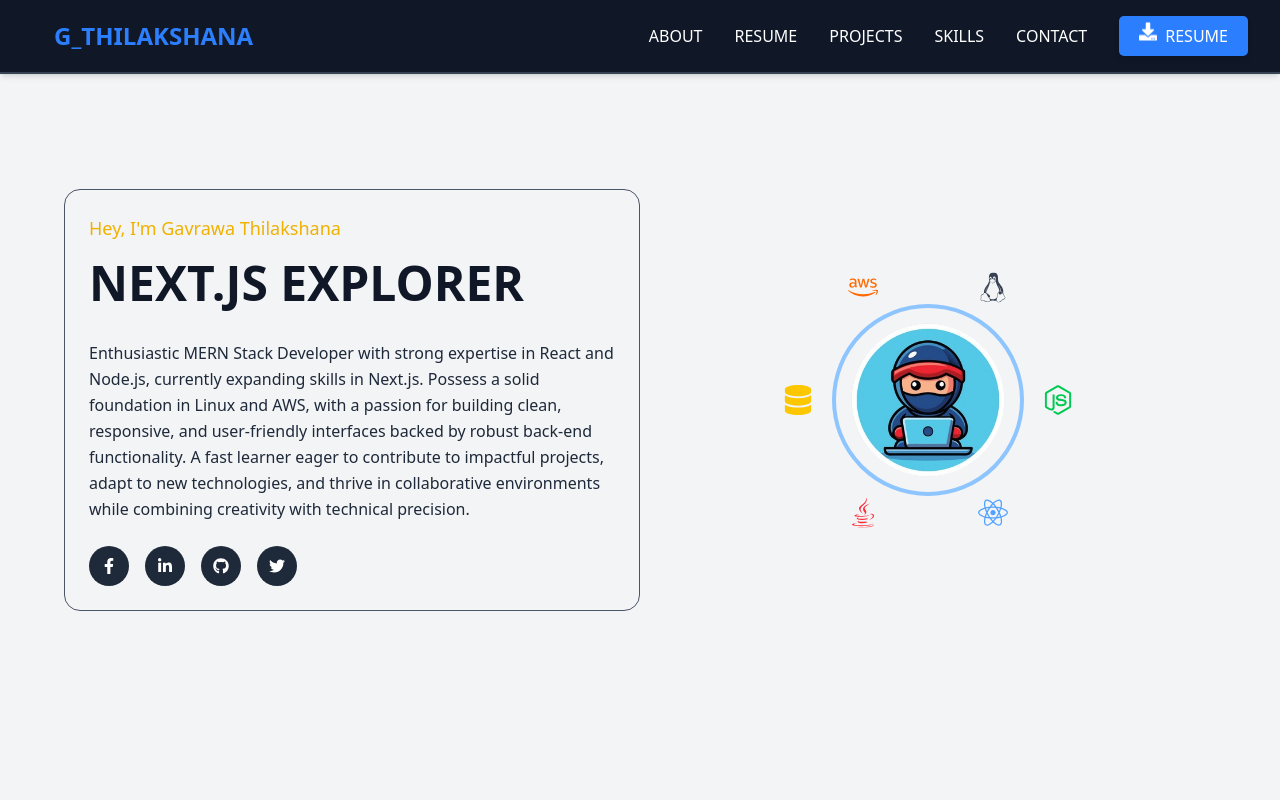
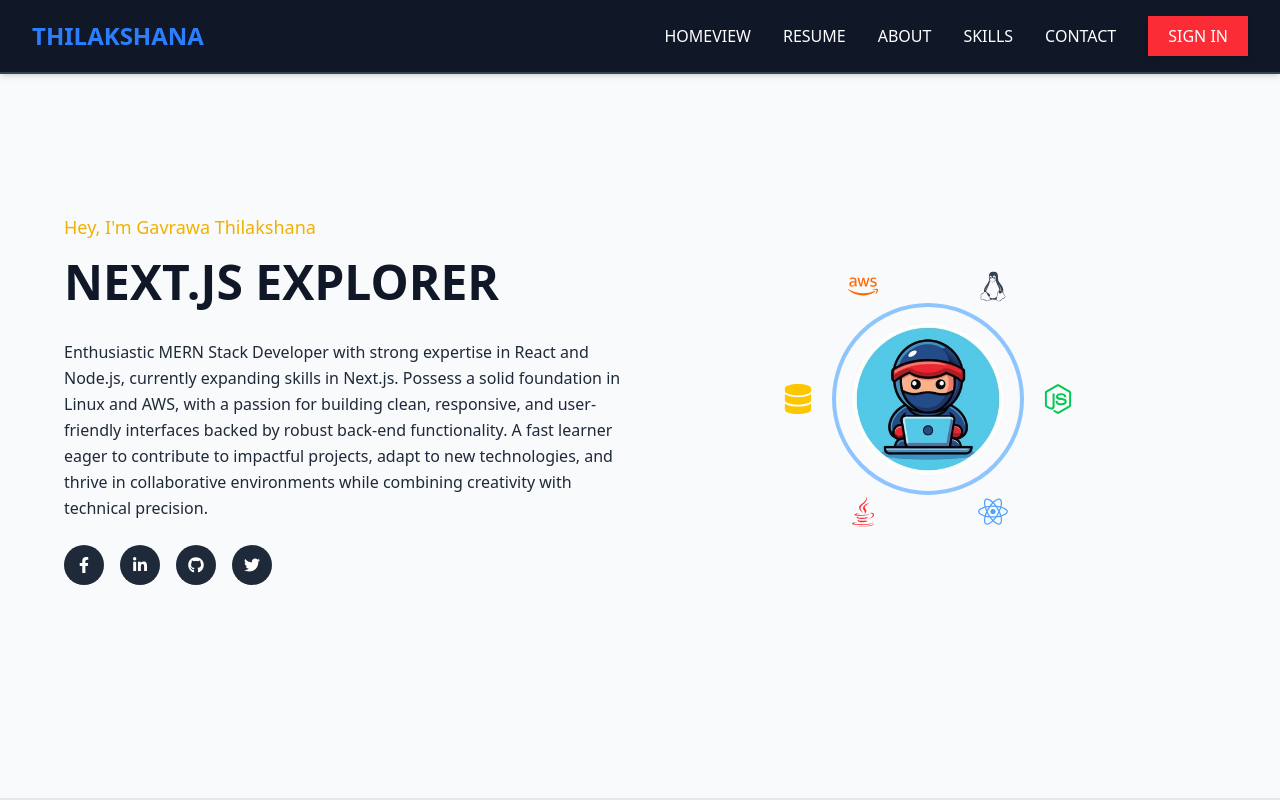
Before and after one commit to gthilakshana/thilakshana, a React (Vite) app: page / in a window 1280 px wide. Shown: the top 800 px of the page. Built offline with nearby package versions, Linux system fonts and the light colour scheme.

Commit message:
header Updated

```diff
--- a/src/components/about.jsx
+++ b/src/components/about.jsx
@@ -3,7 +3,7 @@ import { FaDownload } from "react-icons/fa";
 
 export default function About() {
     return (
-        <section id="about" className="bg-white py-16 px-6 md:px-16">
+        <section id="about" className="bg-white py-16 px-6 md:px-16 border-b-2 border-gray-200">
             <div className="max-w-6xl mx-auto grid md:grid-cols-2 gap-12 items-center">
 
                 {/* Left Side - Image */}
@@ -38,7 +38,7 @@ export default function About() {
                     {/* Animated Button */}
                     <Link
                         to="/contact"
-                        className="inline-flex items-center gap-2 px-6 py-3 rounded-md
+                        className="inline-flex items-center gap-2 px-6 py-3 uppercase
                         bg-blue-500 text-white font-medium shadow-md
                         hover:bg-blue-600 hover:scale-105 active:scale-95
                         transition-transform duration-300 ease-in-out"
--- a/src/components/contact.jsx
+++ b/src/components/contact.jsx
@@ -1,6 +1,6 @@
 export default function Contact() {
     return (
-        <section className="bg-gray-50 py-20 px-6 md:px-16">
+        <section id="contact" className="bg-gray-50 py-20 px-6 md:px-16">
             <div className="max-w-6xl mx-auto text-start">
                 {/* Section Header */}
                 <p className="text-sm font-medium text-blue-600">Get In Touch</p>
@@ -14,44 +14,47 @@ export default function Contact() {
             </div>
 
             {/* Contact Form */}
-            <form className="max-w-6xl mx-auto mt-12 bg-white shadow-lg rounded-3xl p-10 space-y-6">
+            <form className="max-w-6xl mx-auto mt-12 bg-white shadow-lg p-10 space-y-6">
                 <div className="grid grid-cols-1 md:grid-cols-2 gap-6">
                     <div>
                         <label className="block text-sm font-medium text-gray-700 mb-1">First Name</label>
                         <input
                             type="text"
-                            className="w-full px-5 py-3 border border-gray-300 rounded-xl focus:ring-2 focus:ring-blue-400 focus:outline-none transition"
+                            placeholder="First Name"
+                            className="w-full px-5 py-3 border  border-gray-300 rounded-xl focus:ring-2 focus:ring-gray-200 focus:outline-none transition"
                         />
                     </div>
                     <div>
                         <label className="block text-sm font-medium text-gray-700 mb-1">Last Name</label>
                         <input
                             type="text"
-                            className="w-full px-5 py-3 border border-gray-300 rounded-xl focus:ring-2 focus:ring-blue-400 focus:outline-none transition"
+                            placeholder="Last Name"
+                            className="w-full px-5 py-3 border border-gray-300 rounded-xl focus:ring-2 focus:ring-gray-200 focus:outline-none transition"
                         />
                     </div>
                 </div>
-
                 <div className="grid grid-cols-1 md:grid-cols-2 gap-6">
                     <div>
                         <label className="block text-sm font-medium text-gray-700 mb-1">Email</label>
                         <input
                             type="email"
-                            className="w-full px-5 py-3 border border-gray-300 rounded-xl focus:ring-2 focus:ring-blue-400 focus:outline-none transition"
+                            placeholder="Email"
+                            className="w-full px-5 py-3 border border-gray-300 rounded-xl focus:ring-2 focus:ring-gray-200 focus:outline-none transition"
                         />
                     </div>
                     <div>
                         <label className="block text-sm font-medium text-gray-700 mb-1">Phone Number</label>
                         <input
                             type="text"
-                            className="w-full px-5 py-3 border border-gray-300 rounded-xl focus:ring-2 focus:ring-blue-400 focus:outline-none transition"
+                            placeholder="Phone Number"
+                            className="w-full px-5 py-3 border border-gray-300 rounded-xl focus:ring-2 focus:ring-gray-200 focus:outline-none transition"
                         />
                     </div>
                 </div>
 
                 <div>
                     <label className="block text-sm font-medium text-gray-700 mb-1">Choose a Topic</label>
-                    <select className="w-full px-5 py-3 border border-gray-300 rounded-xl focus:ring-2 focus:ring-blue-400 focus:outline-none transition">
+                    <select className="w-full px-5 py-3 border border-gray-300 rounded-xl focus:ring-2 focus:ring-gray-200 focus:outline-none transition">
                         <option>Select One...</option>
                         <option>Web Development</option>
                         <option>UI/UX Design</option>
@@ -64,15 +67,12 @@ export default function Contact() {
                     <label className="block text-sm font-medium text-gray-700 mb-1">Message</label>
                     <textarea
                         rows="5"
-                        className="w-full px-5 py-3 border border-gray-300 rounded-xl focus:ring-2 focus:ring-blue-400 focus:outline-none transition"
+                        className="w-full px-5 py-3 border border-gray-300 rounded-xl focus:ring-2 focus:ring-blue-200 focus:outline-none transition"
                         placeholder="Type your message..."
                     ></textarea>
                 </div>
 
-                <div className="flex items-center space-x-2">
-                    <input type="checkbox" className="w-5 h-5 text-blue-600 rounded border-gray-300" />
-                    <label className="text-sm text-gray-700">I accept the terms</label>
-                </div>
+
 
                 <div className="text-center">
                     <button
--- a/src/components/header.jsx
+++ b/src/components/header.jsx
@@ -1,63 +1,80 @@
-import { Link } from "react-router-dom";
-import { FaDownload } from "react-icons/fa";
+import { useState } from "react";
+import { FaBars, FaTimes } from "react-icons/fa";
 
 export default function Header() {
+    const [isOpen, setIsOpen] = useState(false);
+
+    const toggleMenu = () => setIsOpen(!isOpen);
+
+    const handleScroll = (id) => {
+        const section = document.getElementById(id);
+        if (section) {
+            section.scrollIntoView({ behavior: "smooth" });
+        }
+        setIsOpen(false);
+    };
+
     return (
         <header className="fixed top-0 left-0 w-full z-50 bg-gray-900 backdrop-blur-md shadow-md border-b-2 border-gray-700">
-            <div className="w-full mx-auto flex items-center justify-between px-8 py-4 ">
+            <div className="w-full mx-auto flex items-center justify-between px-6 md:px-8 py-4">
                 {/* Logo */}
-                <div className="w-[20%] flex items-center justify-center">
-                    <Link to="/">
-                        <span className="text-2xl font-bold text-blue-500 uppercase ">G_Thilakshana</span>
-                    </Link>
+                <div className="flex items-center justify-center w-full md:w-auto">
+                    <span
+                        className="text-xl sm:text-2xl font-bold text-blue-500 uppercase cursor-pointer"
+                        onClick={() => handleScroll("home")}
+                    >
+                        Thilakshana
+                    </span>
                 </div>
 
-                {/* Navigation */}
-                <nav className="w-[80%] hidden md:flex space-x-8 text-base uppercase items-center justify-end font-medium">
-                    <Link
-                        to="/home"
-                        className="flex items-center gap-2 text-white hover:text-blue-500 transition-colors"
+
+                {/* Desktop Navigation */}
+                <nav className="hidden md:flex space-x-8 text-base uppercase items-center justify-end font-medium w-[80%]">
+                    {["homeView", "resume", "about", "skills", "contact"].map((section) => (
+                        <span
+                            key={section}
+                            className="cursor-pointer text-white hover:text-blue-500 transition-colors"
+                            onClick={() => handleScroll(section)}
+                        >
+                            {section.charAt(0).toUpperCase() + section.slice(1)}
+                        </span>
+                    ))}
+                    <span
+                        className="px-5 py-2 bg-red-500 text-white font-medium shadow-md hover:bg-red-600 transition cursor-pointer"
+                        onClick={() => handleScroll("contact")}
                     >
-                        About
-                    </Link>
+                        Sign In
+                    </span>
+                </nav>
 
-                    <Link
-                        to="/resume"
-                        id="resume"
-                        className="flex items-center gap-2 text-white hover:text-blue-500 transition-colors"
+                {/* Mobile Menu Button */}
+                <div className="md:hidden flex items-center">
+                    <button onClick={toggleMenu} className="text-white text-2xl focus:outline-none">
+                        {isOpen ? <FaTimes /> : <FaBars />}
+                    </button>
+                </div>
+            </div>
+
+            {/* Mobile Menu */}
+            {isOpen && (
+                <div className="md:hidden bg-gray-900 w-full px-6 pb-6 space-y-4 text-center text-white uppercase font-medium">
+                    {["homeView", "resume", "about", "skills", "contact"].map((section) => (
+                        <span
+                            key={section}
+                            className="block py-2 cursor-pointer hover:text-blue-500 transition-colors"
+                            onClick={() => handleScroll(section)}
+                        >
+                            {section.charAt(0).toUpperCase() + section.slice(1)}
+                        </span>
+                    ))}
+                    <span
+                        className="block py-2 px-5 bg-red-500 rounded shadow-md hover:bg-red-600 transition mx-auto w-max cursor-pointer"
+                        onClick={() => handleScroll("contact")}
                     >
-                        Resume
-                    </Link>
-
-                    <Link
-                        to="/about"
-                        className="flex items-center gap-2 text-white hover:text-blue-500 transition-colors"
-                    >
-                        Projects
-                    </Link>
-
-                    <Link
-                        to="/skills"
-                        className="flex items-center gap-2 text-white hover:text-blue-500 transition-colors"
-                    >
-                        Skills
-                    </Link>
-
-                    <Link
-                        to="/contact"
-                        className="flex items-center gap-2 text-white hover:text-blue-500 transition-colors"
-                    >
-                        Contact
-                    </Link>
-
-                    <Link
-                        to="/contact"
-                        className="flex items-center gap-2 px-5 py-2 rounded-[5px]  bg-blue-500 text-white font-medium shadow-md hover:bg-blue-600 transition"
-                    >
-                        <FaDownload className="animate-bounce text-lg" /> Resume
-                    </Link>
-                </nav>
-            </div>
+                        Sign In
+                    </span>
+                </div>
+            )}
         </header>
     );
 }
--- a/src/components/homeView.jsx
+++ b/src/components/homeView.jsx
@@ -27,14 +27,14 @@ export default function HomeView() {
             if (window.innerWidth < 640) return 90;
             if (window.innerWidth < 768) return 110;
         }
-        return 130; // desktop
+        return 130;
     };
 
     return (
-        <section className="flex flex-col-reverse md:flex-row items-center justify-between bg-gray-100 px-6 md:px-16 py-10 md:py-0 min-h-screen">
+        <section id="homeView" className="flex flex-col-reverse md:flex-row items-center justify-between bg-gray-50 px-6 md:px-16 py-10 md:py-0 min-h-screen border-b-2 border-gray-200">
 
             {/* Left Content (Text) */}
-            <div className="w-full md:w-1/2 text-center md:text-left mt-6 md:mt-0 border border-gray-600 p-6 rounded-2xl">
+            <div className="w-full md:w-1/2 text-center md:text-left mt-6 md:mt-0  ">
                 <p className="text-yellow-500 text-lg font-medium">
                     Hey, I'm Gavrawa Thilakshana
                 </p>
@@ -100,7 +100,7 @@ export default function HomeView() {
                     <img
                         src="/logoP.png"
                         alt="Profile"
-                        className="relative z-10 w-36 sm:w-44 md:w-48 h-36 sm:h-44 md:h-48 rounded-full border-4 border-blue-300 hover:scale-105 transition-transform duration-300"
+                        className="relative z-10 w-40 sm:w-44 md:w-48 h-40 sm:h-44 md:h-48 rounded-full border-4 border-blue-300 hover:scale-105 transition-transform duration-300"
                     />
 
                     {/* Tech Icons */}
--- a/src/components/projects.jsx
+++ b/src/components/projects.jsx
@@ -47,7 +47,7 @@ export default function Projects() {
     const displayedProjects = showMore ? projects : projects.slice(0, initialCount);
 
     return (
-        <section className="bg-gray-100 py-16 px-6 md:px-16 border-b-2 border-gray-200">
+        <section className="bg-gray-50 py-16 px-6 md:px-16 border-b-2 border-gray-200">
             {/* Section Header */}
             <div className="flex items-center justify-between mb-10 max-w-6xl mx-auto">
                 <div>
--- a/src/components/resume.jsx
+++ b/src/components/resume.jsx
@@ -22,7 +22,7 @@ export default function Resume() {
     ];
 
     return (
-        <section id="resume" className="bg-gray-50 py-20 px-6 md:px-16  ">
+        <section id="resume" className="bg-gray-50 py-20 px-6 md:px-16 border-b-2 border-gray-200 ">
             <div className="max-w-6xl mx-auto ">
 
                 <h2 className="text-3xl md:text-4xl font-bold text-gray-900 mb-12 text-start uppercase">
--- a/src/components/skills.jsx
+++ b/src/components/skills.jsx
@@ -20,7 +20,7 @@ export default function Skills() {
     ];
 
     return (
-        <section className="bg-gray-100 py-16 px-6 md:px-16 border-b-2 border-gray-200">
+        <section id="skills" className="bg-gray-100 py-16 px-6 md:px-16 border-b-2 border-gray-200">
             <div className="max-w-6xl mx-auto text-center">
                 <h2 className="text-3xl md:text-4xl font-bold text-gray-900 mb-4 text-start uppercase">
                     Skills
```
